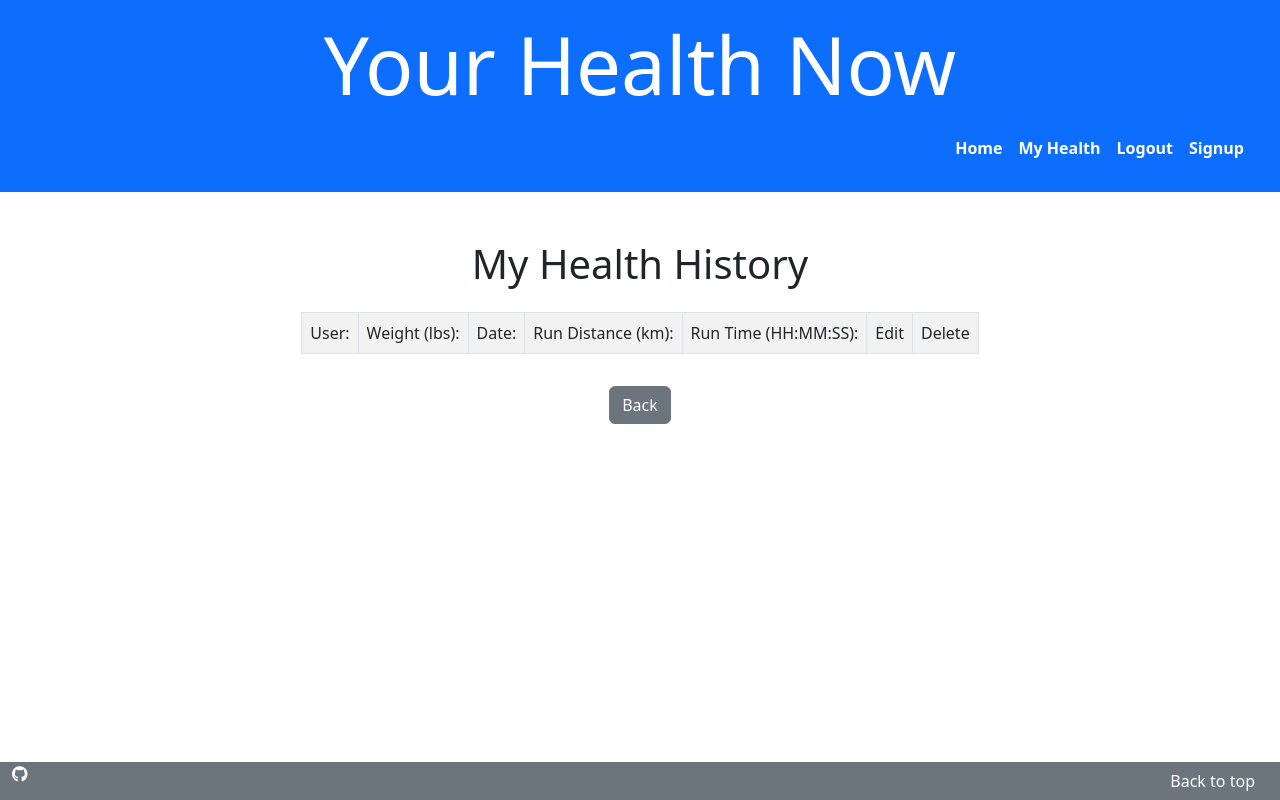
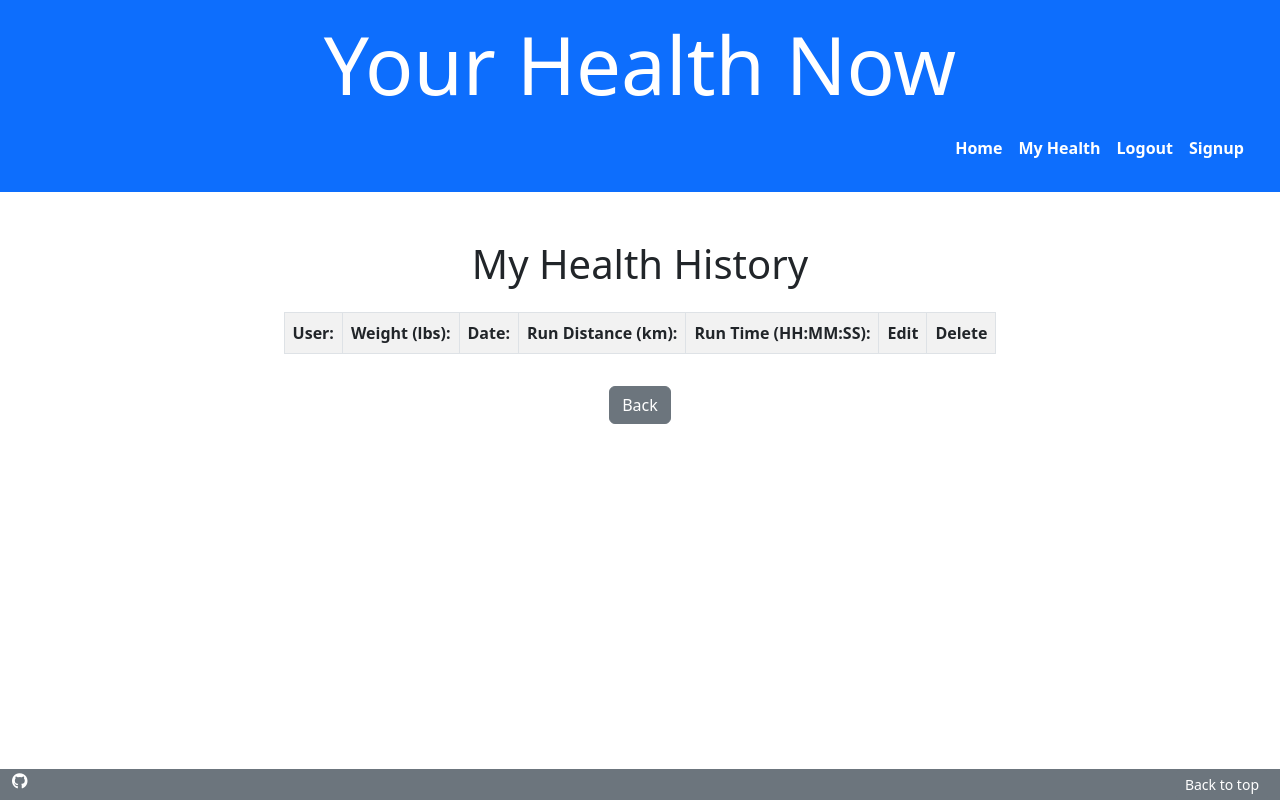
Before and after one commit to BenD2525/Your-Health-Now, a Django app: page /MyHealth/history in a window 1280 px wide. Run offline with Django 3.2, Linux system fonts and the light colour scheme; the visitor is signed in with stand-in values (Sample User, id 1); data that the repository does not hold is empty; some libraries are stand-ins or nearby versions.

Commit message:
Add back buttons to tracker and update stats, make health history table responsive

```diff
--- a/HealthHub/templates/base.html
+++ b/HealthHub/templates/base.html
@@ -82,18 +82,14 @@
         </div>
     </div>
     <!-- Main Content -->
-    <div class="container-fluid text-center">
-        <div class="row justify-content-center">
-            <div class="col-sm-8">
+    <div class="container text-center">
                 {% block content %}
 
                 {% endblock content %}
-            </div>
-        </div>
     </div>
     <!-- Footer -->
-    <footer class="container-fluid fixed-bottom bg-secondary">
-        <a href="#" class="btn btn-secondary float-end">Back to top</a>
+    <footer class="container-fluid fixed-bottom bg-secondary mt-4">
+        <a href="#" class="btn btn-secondary btn-sm float-end">Back to top</a>
         <a href="https://github.com/BenD2525" target="_blank" rel="noopener" aria-label="GitHub" class="text-white "><i
                 class="fa-brands fa-github"></i></a>
     </footer>
--- a/HealthHub/templates/health_hub_history.html
+++ b/HealthHub/templates/health_hub_history.html
@@ -3,30 +3,31 @@
 
 {% block content %}
 <div class="container-fluid">
+    <div class="container">
         <div class="row">
-        <div class="col-sm-12 text-center">
+            <div class="text-center">
                 <h1>My Health History</h1>
             </div>
         </div>
     </div>
     <div class="container-fluid">
         <div class="row justify-content-center">
-        <div class="col-auto text-center p-3">
+            <div class="col-auto text-center p-3 table-responsive">
                 <table class="table table-striped table-hover table-bordered">
                     <tr>
-                    <td>User:</td>
-                    <td>Weight (lbs):</td>
-                    <td>Date:</td>
-                    <td>Run Distance (km):</td>
-                    <td>Run Time (HH:MM:SS):</td>
-                    <td>Edit</td>
-                    <td>Delete</td>
+                        <th scope="col">User:</th>
+                        <th scope="col">Weight (lbs):</th>
+                        <th scope="col">Date:</th>
+                        <th scope="col">Run Distance (km):</th>
+                        <th scope="col">Run Time (HH:MM:SS):</th>
+                        <th scope="col">Edit</th>
+                        <th scope="col">Delete</th>
                     </tr>
                     {% for item in stats %}
                     <tr>
                         <td>{{ item.user }}</td>
                         <td>{{ item.weight }} </td>
-                    <td>{{ item.date }}</td>
+                        <td class="col-2">{{ item.date }}</td>
                         <td>{{ item.run_distance }}</td>
                         <td>{{ item.run_time }}</td>
                         <!-- Button trigger modal -->
@@ -52,4 +53,5 @@
         {% endif %}
         <a href="{% url 'HealthHub:health_hub' %}" class="btn btn-secondary">Back</a>
     </div>
+</div>
 {% endblock content %}
--- a/HealthHub/templates/health_hub_tracker.html
+++ b/HealthHub/templates/health_hub_tracker.html
@@ -53,4 +53,7 @@ const myChart = new Chart(ctx, {
     }
 });
 </script>
+<div class="container text-center mt-3">
+    <a href="{% url 'HealthHub:health_hub' %}" class="btn btn-secondary">Back</a>
+</div>
 {% endblock content %}
--- a/HealthHub/templates/health_hub_update.html
+++ b/HealthHub/templates/health_hub_update.html
@@ -20,8 +20,8 @@
             </form>
         </div>
     </div>
-    <div class="row justify-content-center">
-
+    <div class="container text-center">
+        <a href="{% url 'HealthHub:health_hub' %}" class="btn btn-secondary">Back</a>
     </div>
 </div>
 {% endblock content %}
--- a/HealthHub/templates/home.html
+++ b/HealthHub/templates/home.html
@@ -3,6 +3,7 @@
 
 {% block content %}
 <!-- Jumbotron -->
+<div class="container mb-5">
 <div class="container-fluid">
     <div class="row">
         <div class="p-5 mb-4 bg-info rounded-3"">
@@ -25,5 +26,5 @@
     </div>
 </div>
 {% endfor %}
-
+</div>
 {% endblock content %}
--- a/HealthHub/templates/success.html
+++ /dev/null
@@ -1,6 +0,0 @@
-{% extends 'base.html' %}
-{% load static %}
-
-{% block content %}
-    <h1>Success!</h1>
-{% endblock content %}
--- a/templates/account/signup.html
+++ b/templates/account/signup.html
@@ -7,7 +7,7 @@
 
 {% block content %}
 <h1>{% trans "Sign Up" %}</h1>
-
+<div class="container">
   <p>{% blocktrans %}Already have an account? Then please <a href="{{ login_url }}">log in</a>.{% endblocktrans %}</p>
 
   <form class="signup" id="signup_form" method="post" action="{% url 'account_signup' %}">
@@ -18,5 +18,5 @@
     {% endif %}
     <button type="submit" class="btn btn-primary">{% trans "Sign Up" %}</button>
   </form>
-
+</div>
 {% endblock %}
```
Also changed, not shown: HealthHub/templates/health_hub.html (+5 -5 lines), HealthHub/templates/logout.html (deleted, +0 -20 lines), HealthHub/templates/signup.html (deleted, +0 -26 lines), templates/account/login.html (+5 -3 lines). Lines whose indentation alone changed are shown as unchanged.
